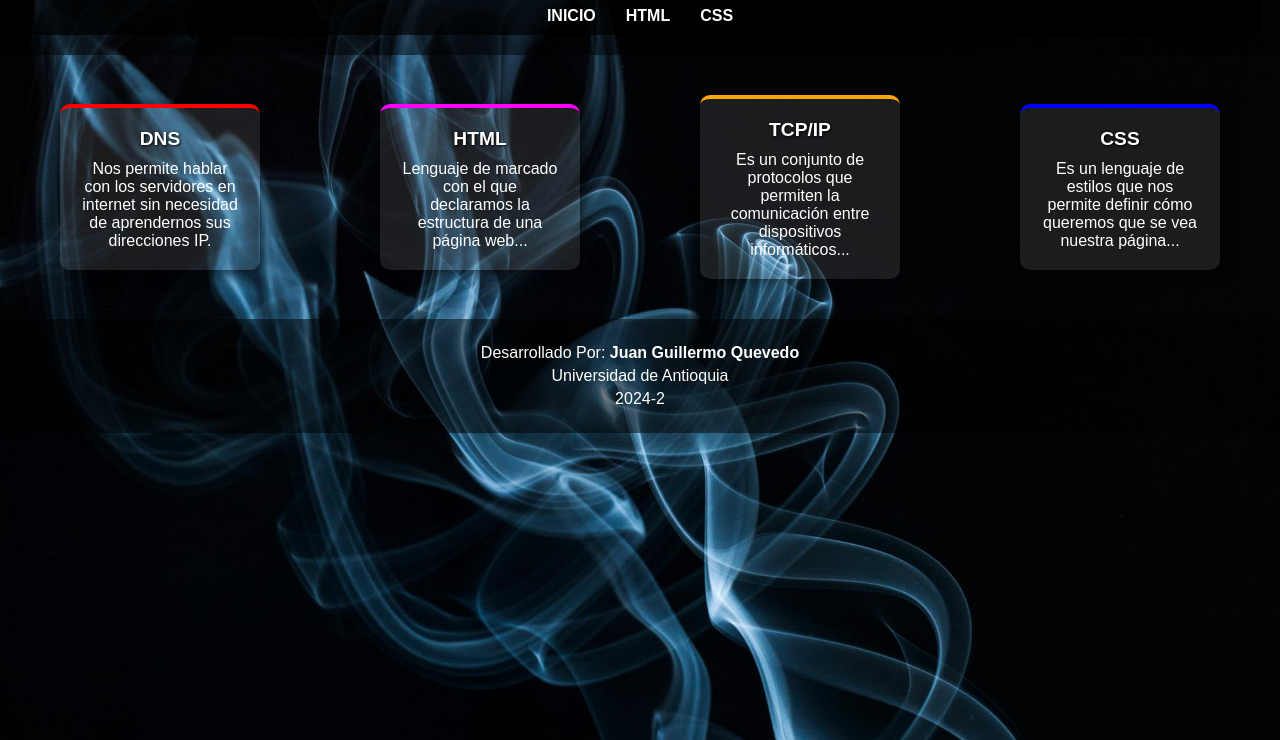
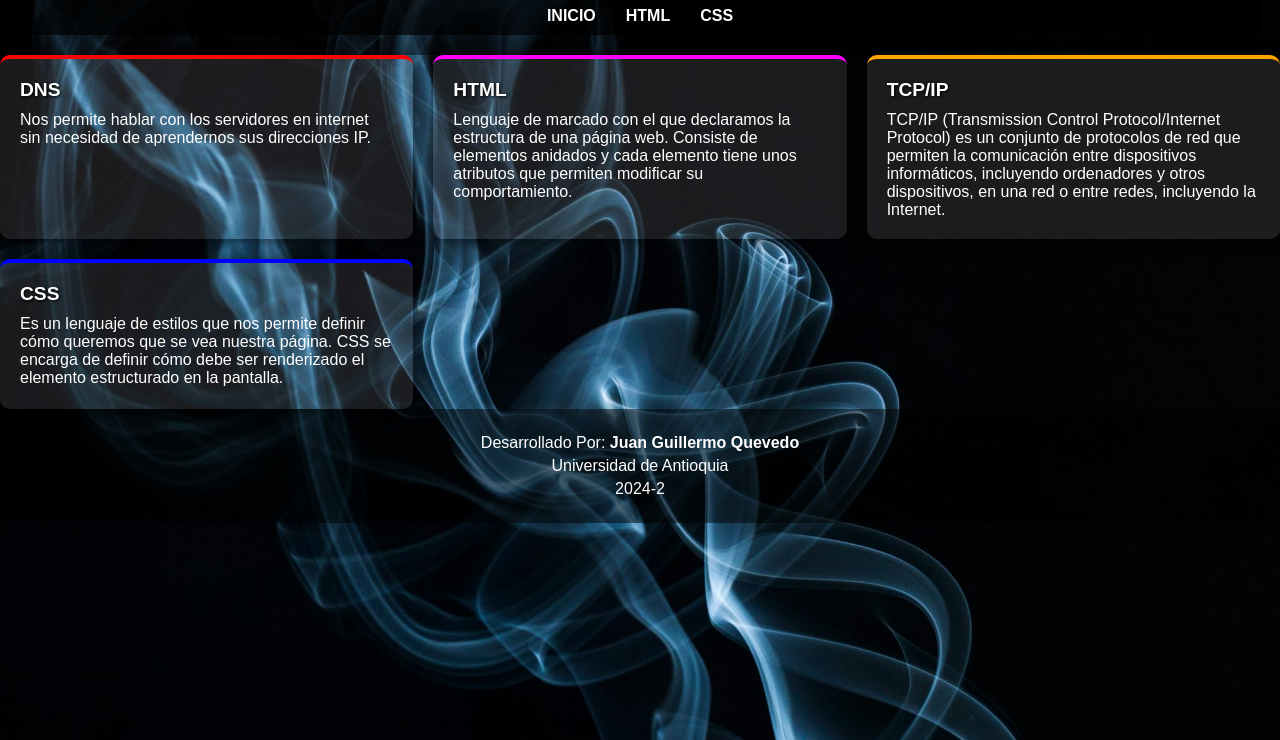
Before and after one commit to juangquevedo/Programacion_web, a plain HTML site: page primer_parcial/index.html in a window 1280 px wide. Shown: the part 60-800 px from the top of the page. Drawn offline with Linux system fonts and the light colour scheme.

Commit message:
Add files via upload

```diff
--- a/primer_parcial/index.html
+++ b/primer_parcial/index.html
@@ -25,15 +25,15 @@
         </div>
         <div class="card" id="html">
             <h2>HTML</h2>
-            <p>Lenguaje de marcado con el que declaramos la estructura de una página web...</p>
+            <p>Lenguaje de marcado con el que declaramos la estructura de una página web. Consiste de elementos anidados y cada elemento tiene unos atributos que permiten modificar su comportamiento.</p>
         </div>
         <div class="card" id="tcpip">
             <h2>TCP/IP</h2>
-            <p>Es un conjunto de protocolos que permiten la comunicación entre dispositivos informáticos...</p>
+            <p>TCP/IP (Transmission Control Protocol/Internet Protocol) es un conjunto de protocolos de red que permiten la comunicación entre dispositivos informáticos, incluyendo ordenadores y otros dispositivos, en una red o entre redes, incluyendo la Internet.</p>
         </div>
         <div class="card" id="css">
             <h2>CSS</h2>
-            <p>Es un lenguaje de estilos que nos permite definir cómo queremos que se vea nuestra página...</p>
+            <p>Es un lenguaje de estilos que nos permite definir cómo queremos que se vea nuestra página. CSS se encarga de definir cómo debe ser renderizado el elemento estructurado en la pantalla.</p>
         </div>
     </div>
 
--- a/primer_parcial/styles.css
+++ b/primer_parcial/styles.css
@@ -49,20 +49,18 @@ nav ul li a:hover {
 }
 
 .content {
-    display: flex;
-    justify-content: space-around;
-    align-items: center;
-    margin: 40px 0;
+    display: grid;
+    grid-template-columns: repeat(3, 1fr);
+    grid-gap: 20px;
 }
 
 .card {
-    width: 200px;
     padding: 20px;
     background-color: rgba(255, 255, 255, 0.1);
     border-radius: 10px;
-    text-align: center;
+    text-align: left;
     box-shadow: 2px 2px 15px rgba(0, 0, 0, 0.7);
-    position: relative;
+    min-height: 150px;
 }
 
 .card h2 {
@@ -73,10 +71,12 @@ nav ul li a:hover {
 
 #dns {
     border-top: 4px solid red;
+    grid-column: span 1;
 }
 
 #html {
     border-top: 4px solid magenta;
+    grid-column: span 1;
 }
 
 #tcpip {
```
